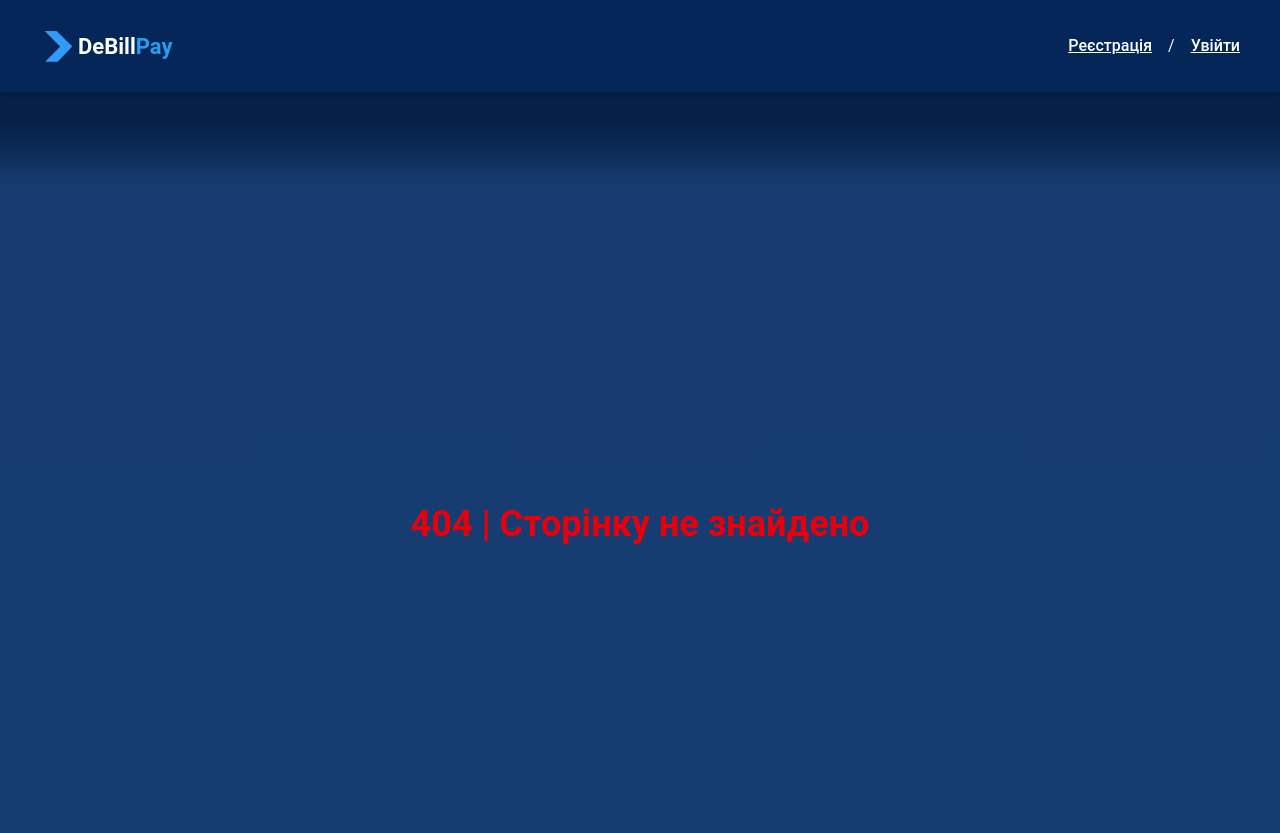
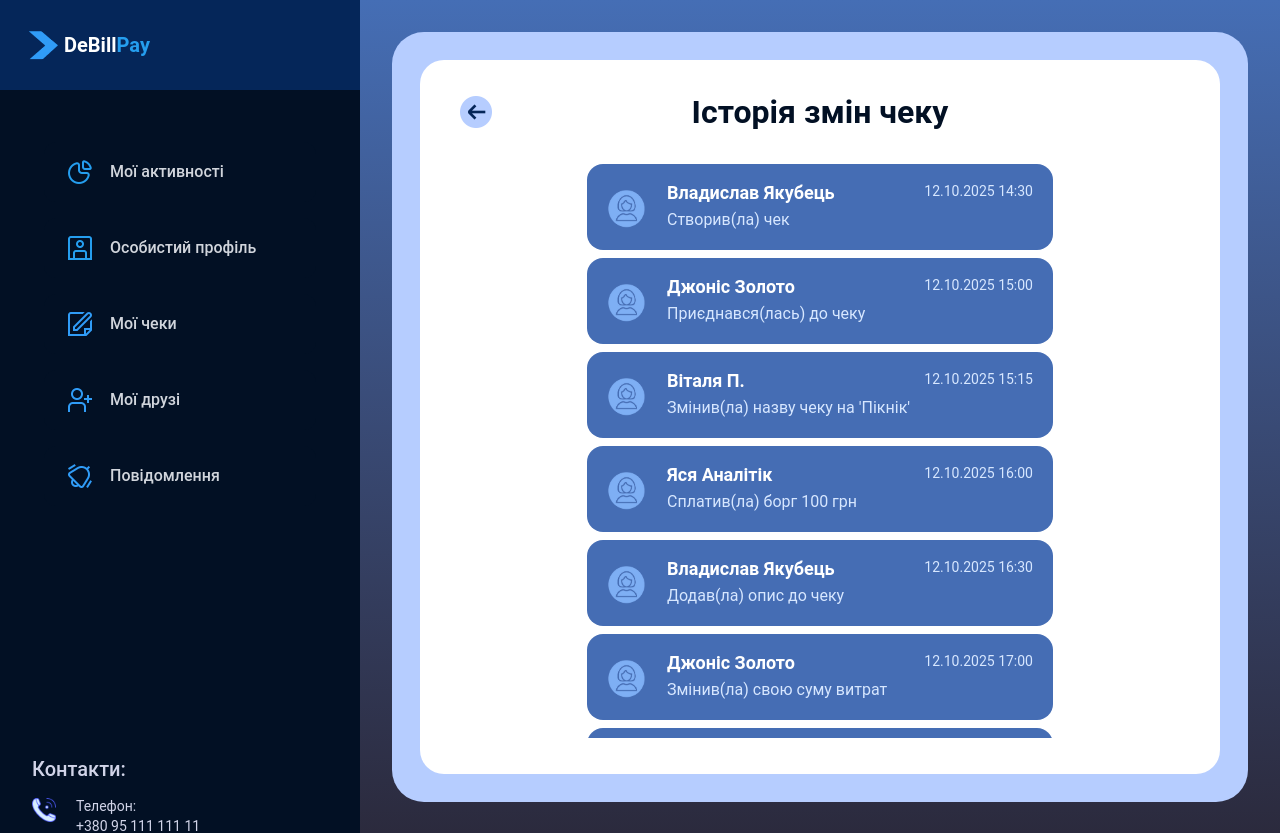
Before and after one commit to Team-DeBillPay/DeBillPay_Frontend, a React (Vite) app: page /checks/1/history in a window 1280 px wide. Shown: the top 833 px of the page. Built offline with nearby package versions, Linux system fonts and the light colour scheme.

Commit message:
Implemented the History page for the e-bill

```diff
--- a/src/App.jsx
+++ b/src/App.jsx
@@ -1,6 +1,5 @@
 import React from "react";
 import { Routes, Route } from "react-router-dom";
-
 import Layout from "./components/layout/Layout";
 import LayoutPR from "./components/layout/LayoutPR";
 import MainPage from "./pages/MainPage.jsx";
@@ -8,10 +7,9 @@ import LoginPage from "./pages/LoginPage.jsx";
 import RegisterPage from "./pages/RegisterPage.jsx";
 import ProfilePage from "./pages/ProfilePage.jsx";
 import ChecksPage from "./pages/ChecksPage.jsx";
-import CheckDetailPage from "./pages/CheckDetailPage";
-
+import CheckDetailPage from "./pages/CheckDetailPage.jsx";
+import CheckHistoryPage from "./pages/CheckHistoryPage.jsx";
 import MyFriends from "./pages/MyFriends.jsx";
-
 
 const NotFound = () => (
   <div className="flex justify-center items-center h-screen">
@@ -32,7 +30,7 @@ export default function App() {
         <Route path="*" element={<NotFound />} />
       </Route>
 
-      {/* Окремий layout для сторінки профілю */}
+      {/* Окремий layout */}
       <Route element={<LayoutPR />}>
         <Route path="profile" element={<ProfilePage />} />
         <Route path="friends" element={<MyFriends />} />
@@ -41,6 +39,7 @@ export default function App() {
         <Route path="checks">
           <Route index element={<ChecksPage />} />
           <Route path=":ebillId" element={<CheckDetailPage />} />
+          <Route path=":ebillId/history" element={<CheckHistoryPage />} />
         </Route>
       </Route>
     </Routes>
--- a/src/pages/CheckDetailPage.jsx
+++ b/src/pages/CheckDetailPage.jsx
@@ -440,6 +440,7 @@ const CheckHeader = ({
   onTitleChange,
   onEditClick,
   onOpenPermissions,
+  onHistoryClick,
 }) => {
   const navigate = useNavigate();
   const [isSettingsOpen, setIsSettingsOpen] = useState(false);
@@ -522,11 +523,11 @@ const CheckHeader = ({
               className="w-[28px] h-[28px]"
             />
           </button>
-          <button title="Історія змін чеку">
+          <button title="Історія змін чеку" onClick={onHistoryClick}>
             <img
               src={historyIcon}
               alt="Історія"
-              className="w-[28px] h-[28px]"
+              className="w-[28px] h-[28px] cursor-pointer"
             />
           </button>
           {isUserOrganizer && (
@@ -1226,6 +1227,10 @@ export default function CheckDetailPage() {
     setIsAddModalOpen(false);
   };
 
+  const handleHistoryClick = () => {
+    navigate(`/checks/${ebillId}/history`);
+  };
+
   // --- Рендер ---
 
   const checkToRender = isEditMode ? editedCheck : check;
@@ -1286,6 +1291,7 @@ export default function CheckDetailPage() {
             onEditClick={handleEnableEditMode}
             onTitleChange={handleTitleChange}
             onOpenPermissions={handleOpenPermissions}
+            onHistoryClick={handleHistoryClick}
           />
         </div>
         {/* Компонент 2: Інформаційні блоки */}
--- /dev/null
+++ b/src/pages/CheckHistoryPage.jsx
@@ -0,0 +1,154 @@
+import React, { useState, useEffect } from "react";
+import { useNavigate, useParams } from "react-router-dom";
+import returnBackIcon from "../assets/icons/returnback.png";
+import iconProfile from "../assets/icons/iconProfile.png";
+
+// --- ЗАГЛУШКИ ---
+const mockHistory = [
+  {
+    id: 1,
+    userId: "user-123",
+    userName: "Владислав Якубець",
+    action: "Створив(ла) чек",
+    date: "12.10.2025 14:30",
+  },
+  {
+    id: 2,
+    userId: "user-789",
+    userName: "Джоніс Золото",
+    action: "Приєднався(лась) до чеку",
+    date: "12.10.2025 15:00",
+  },
+  {
+    id: 3,
+    userId: "user-456",
+    userName: "Віталя П.",
+    action: "Змінив(ла) назву чеку на 'Пікнік'",
+    date: "12.10.2025 15:15",
+  },
+  {
+    id: 4,
+    userId: "user-101",
+    userName: "Яся Аналітік",
+    action: "Сплатив(ла) борг 100 грн",
+    date: "12.10.2025 16:00",
+  },
+  {
+    id: 5,
+    userId: "user-123",
+    userName: "Владислав Якубець",
+    action: "Додав(ла) опис до чеку",
+    date: "12.10.2025 16:30",
+  },
+  {
+    id: 6,
+    userId: "user-789",
+    userName: "Джоніс Золото",
+    action: "Змінив(ла) свою суму витрат",
+    date: "12.10.2025 17:00",
+  },
+  {
+    id: 7,
+    userId: "user-456",
+    userName: "Віталя П.",
+    action: "Повністю погасив(ла) свій борг",
+    date: "12.10.2025 18:00",
+  },
+  {
+    id: 8,
+    userId: "user-101",
+    userName: "Яся Аналітік",
+    action: "Залишив(ла) коментар",
+    date: "12.10.2025 19:00",
+  },
+  {
+    id: 9,
+    userId: "user-123",
+    userName: "Владислав Якубець",
+    action: "Закрив(ла) чек",
+    date: "13.10.2025 10:00",
+  },
+];
+
+// --- КОМПОНЕНТ ЕЛЕМЕНТУ ІСТОРІЇ ---
+const HistoryItem = ({ item }) => {
+  return (
+    <div className="w-[466px] bg-[#456DB4] rounded-[16px] p-[20px] flex flex-row items-start mb-2 last:mb-0 flex-shrink-0">
+      {/* Аватарка */}
+      <img
+        src={iconProfile}
+        alt={item.userName}
+        className="w-[40px] h-[40px] rounded-full object-cover flex-shrink-0 mt-1"
+      />
+
+      {/* Текстовий блок */}
+      <div className="ml-[20px] flex-1 flex flex-col items-start">
+        {/* Верхній рядок: Ім'я та Дата */}
+        <div className="flex justify-between w-full">
+          <span className="text-white text-[18px] font-semibold leading-none">
+            {item.userName}
+          </span>
+          <span className="text-[#D7E7FF] text-[14px] leading-none">
+            {item.date}
+          </span>
+        </div>
+
+        {/* Нижній рядок: Дія */}
+        <div className="mt-[8px] w-full">
+          <p className="text-[#D7E7FF] text-[16px] leading-tight text-left">
+            {item.action}
+          </p>
+        </div>
+      </div>
+    </div>
+  );
+};
+
+// --- ГОЛОВНА СТОРІНКА ІСТОРІЇ ---
+export default function CheckHistoryPage() {
+  const { ebillId } = useParams();
+  const navigate = useNavigate();
+  const [history, setHistory] = useState([]);
+
+  useEffect(() => {
+    // Тут буде запит до бекенду: checksAPI.getHistory(ebillId)
+    setHistory(mockHistory);
+  }, [ebillId]);
+
+  const handleBack = () => {
+    navigate(`/checks/${ebillId}`);
+  };
+
+  return (
+    <div className="p-7 bg-[#B6CDFF] rounded-[32px] h-full flex flex-col">
+      <div className="bg-white rounded-[24px] px-10 pt-7 pb-9 h-full flex flex-col">
+        {/* Хедер сторінки */}
+        <div className="relative flex items-center justify-center mb-7 flex-shrink-0">
+          <button
+            onClick={handleBack}
+            className="absolute left-0 text-3xl text-[#052659]"
+            title="Повернутися до деталей чеку"
+          >
+            <img
+              src={returnBackIcon}
+              alt="Повернутися"
+              className="w-[32px] h-[32px]"
+            />
+          </button>
+          <h1 className="text-center text-[32px] text-[#021024] font-semibold">
+            Історія змін чеку
+          </h1>
+        </div>
+
+        {/* Список історії */}
+        <div className="flex-1 max-h-[574px] overflow-y-auto custom-scrollbar flex flex-col items-center w-full">
+          {history.length > 0 ? (
+            history.map((item) => <HistoryItem key={item.id} item={item} />)
+          ) : (
+            <p className="text-[#979AB7] mt-10">Історія змін порожня.</p>
+          )}
+        </div>
+      </div>
+    </div>
+  );
+}
```
